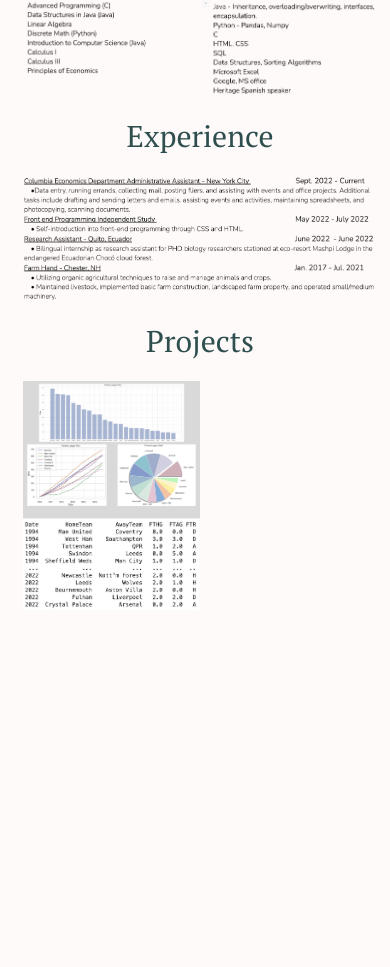
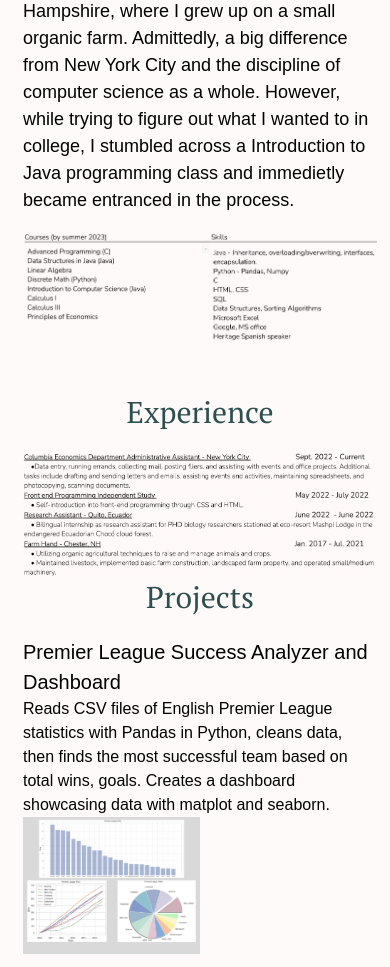
Before and after one commit to stephenjconnelly/stephenjconnellly.github.io, a plain HTML site: page index.html in a window 390 px wide. Shown: the part 1198-2165 px from the top of the page. Before the commit the page ends 1821 px from the top, so only its background shows below. Drawn offline with nearby package versions, Linux system fonts and the light colour scheme.

Commit message:
Project page and project nav button

```diff
--- a/index.css
+++ b/index.css
@@ -18,19 +18,20 @@ html{
 .menu{
 	text-decoration: none;
 }
-.home {
+.row {
   display: flex;
   flex-wrap: wrap;
 }
 
 .column1 {
-  flex: 36%;
+  flex: 30%;
   padding-right: 10px;
+	display: flex;
   flex-shrink: 0;
 }
 
 .column2 {
-  	flex: 60%;
+  	flex: 68%;
   	padding: 5px;
 	display: flex;
     flex-direction: column;
@@ -57,19 +58,21 @@ html{
 .beach{
 	overflow: hidden;
     object-fit: cover;
-    object-position:
-
-    width: 600px;
+/*
+    width: px;
     height: 850px;
-
-    margin: -20px;
-
+*/
+/*	object-position: 0px -200px;*/
+/*	height: 1005px;*/
+	height: 1010;
+/*    margin: -20px;*/
+	margin-left: -8px;
+	margin-top: -8px;
 	position: fixed;
-	display: block;
-
+	display: flex;
 }
 
-img{
+img beach{
 	object-fit: contain;
 	width: 100%;
 }
@@ -128,29 +131,14 @@ img{
 .crown{
 	background-color: transparent;
 	text-decoration: none;
-/*	object-fit: cover; */
 	display: block
 	object-position: 0px 0px;
 	font-size: 10px;
 	height: 100px;
 	filter: invert(50%);
-/*	text-align: center;*/
-
 	padding-top: 200px;
-
+	object-fit: contain;
 }
-/*
-.section2{
-	background-color: snow;
-      height: 100%;
-      position: absolute;
-      top: 828px;
-      left: 497px;
-	  right: 200px;
-      width: 65.5%;
-	  z-index: -1;
-}
-*/
 hr {
 	float: center;
 	width: 50%;
@@ -179,19 +167,17 @@ hr {
 	padding-top: 20px;
 	color: black;
 	line-height: 1.5;
-/*	margin-right: 100px;*/
+	font-size: 20px;
 	margin-left: auto;
   	margin-right: auto;
 	display: block;
 
 }
 
-}
-
 .skills{
 	margin-left: auto;
   	margin-right: auto;
-
+	width: 62vw;
 	display: block;
 	padding-bottom: 30px;
 }
@@ -212,7 +198,8 @@ hr {
 	display: block;
 	margin-left: auto;
   	margin-right: auto;
-
+/*	width = "50%"*/
+	width: 62vw;
 }
 .hr1{
 	float: center;
@@ -222,9 +209,8 @@ hr {
 	border-width: 1px;
 	border-color: white;
 }
-.projects{
+.projects {
 	text-align: center;
-	padding-top: 20px;
 	 font-family: 'PT serif', sans-serif;
     font-weight: 100;
 	font-size: 30px;
@@ -234,25 +220,48 @@ hr {
   	margin-right: auto;
 }
 .ProjectPic{
-
   width: 50%;
 }
 .ProjectPic2{
 
- justify-content: right;
-
   width: 49.7%;
 }
 
-.projectBody{
+.projectBody1{
+	font-family: 'Nunito Sans', sans-serif;
+    font-weight: 100;
+	text-align: left;
 
+	color: black;
+	line-height: 1.5;
+	object-position: right;
+	display: block;
 }
-@media only screen and (max-width: 540px) {
-    .beach {
-      display:none;
-    }
+.projectHead1{
+	font-family: 'Nunito Sans', sans-serif;
+    font-weight: 500;
+	font-size: 20px;
+	text-align: left;
+
+	color: black;
+	line-height: 1.5;
+	margin-left: auto;
+  	margin-right: auto;
+	display: block;
+}
+@media only screen and (max-width: 1000px) {
 	.column1 {
 		flex: none;
+	}
+
+	.aboutmebody{
+		font-size: 18px;
+	}
+	.experience{
+		width: 100%
+	}
+	.skills{
+		width: 100%
 	}
 }
 @media only screen and (max-width: 800px) {
@@ -263,8 +272,8 @@ hr {
 		font-size: 15px;
 	}
 }
-@media only screen and (max-width: 1000px) {
-	.aboutmebody{
-		font-size: 12px;
-	}
+@media only screen and (max-width:1015px) {
+	.beach {
+      display:none;
+    }
 }
--- a/index.html
+++ b/index.html
@@ -5,12 +5,12 @@
       <link href="https://fonts.googleapis.com/css2?family=Nunito:wght@300&display=swap" rel="stylesheet">
       <link href="https://fonts.googleapis.com/css2?family=PT+Serif&family=Quicksand:wght@300;400&;500;600;700display=swap" rel="stylesheet">
       <link href="https://fonts.googleapis.com/css2?family=Poppins:wght@500;600;700;800;900&display=swap" rel="stylesheet">
-<!--      'Poppins', sans-serif;-->
+
 
   </head>
-    <div class = home>
+    <div class = row>
        <div class = column1>
-          <img class = beach src="the%20pic.JPG" alt="beach" style = "width: 38.6%">
+          <img class = beach src="the%20pic.JPG" alt="beach" style = 'Width: 30%'>
      </div>
        <div class = column2 >
 		<div class = "navbar">
@@ -36,7 +36,7 @@
                     <ion-icon name="logo-instagram"></ion-icon>
                     </a>
              </div>
-		   <img class = crown src="crowns.png" alt="crown">
+		   <img class = crown src="crowns.png" alt="crown" style = "Width: 100%">
 		   <hr>
 		   <div class = aboutmehead id = aboutmehead> About Me </div>
 		   <div class = aboutmebody>
@@ -44,25 +44,21 @@
 			<p></p>
 			Originally, I'm from Chester, New Hampshire, where I grew up on a small organic farm. Admittedly, a big difference from New York City and the discipline of computer science as a whole. However, while trying to figure out what I wanted to in college, I stumbled across a Introduction to Java programming class and immedietly became entranced in the process.
 			<p></p>
-			<img class = skills src = skills.jpeg id = skills width="100%">
+			<img class = skills src = skills.jpeg id = skills>
 			</div>
-<!--		<hr class = hr1>-->
 		<div class = experiencehead id = experience> Experience </div>
-		<img class = experience src = experience.jpeg width = "100%">
-<!--		   <hr class = hr1>-->
-		<div class = Projects>Projects</div>
+		<img class = experience  src = experience.jpeg>
+		<div class = projects id = projects>Projects</div>
+		   <div class = projectHead1>
+			Premier League Success Analyzer and Dashboard
+		</div>
+		   		   <div class = projectBody1>
+			   Reads CSV files of English Premier League statistics with Pandas in Python, cleans data, then finds the most successful team based on total wins, goals. Creates a dashboard showcasing data with matplot and seaborn.
+		   </div>
 		<img class = projectPic src = pythonProject.jpg width = "100%">
-		<img class = projectPic2 src = Screen%20Shot%202023-01-01%20at%2012.36.01%20PM.jpeg width = "100%">
-		<div class = projectBody>
 
-		</div>
 	</div>
   </div>
-
-<!--	<div class = section2 id = section2 height = 800></div>-->
-
-
-
 
 <script type="module" src="https://unpkg.com/ionicons@5.5.2/dist/ionicons/ionicons.esm.js"></script>
 <script nomodule src="https://unpkg.com/ionicons@5.5.2/dist/ionicons/ionicons.js"></script>
```
